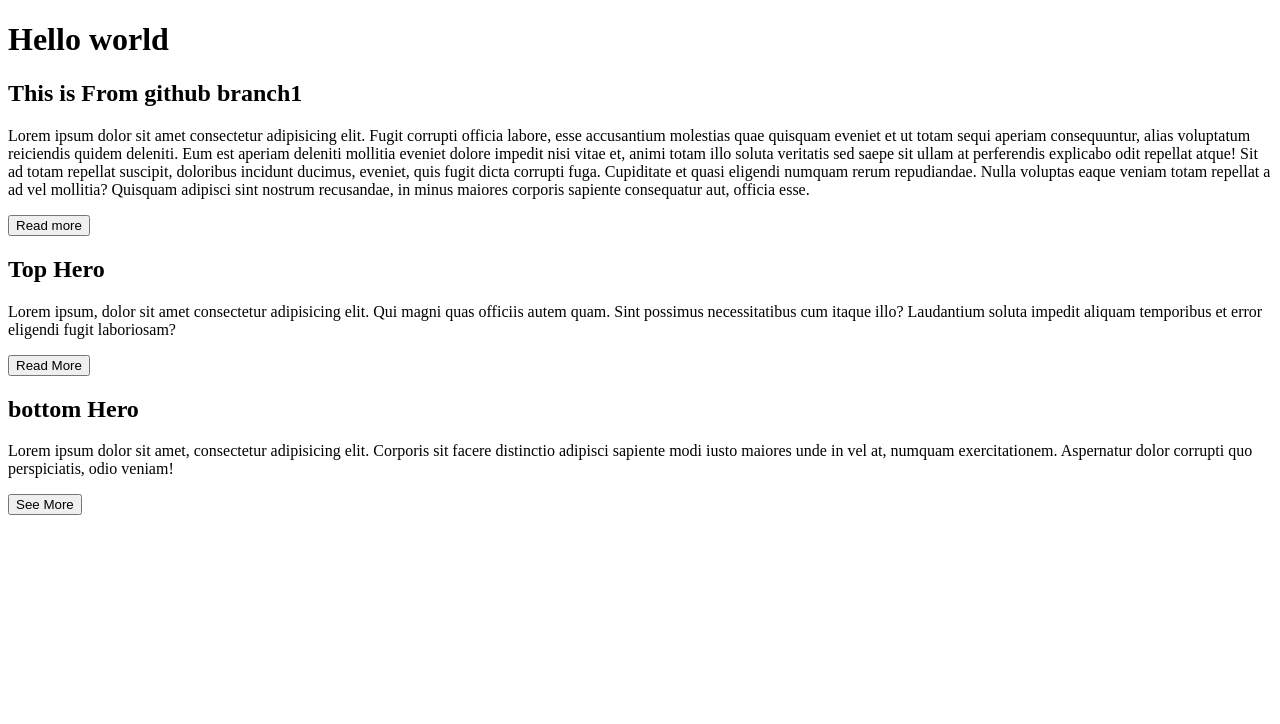
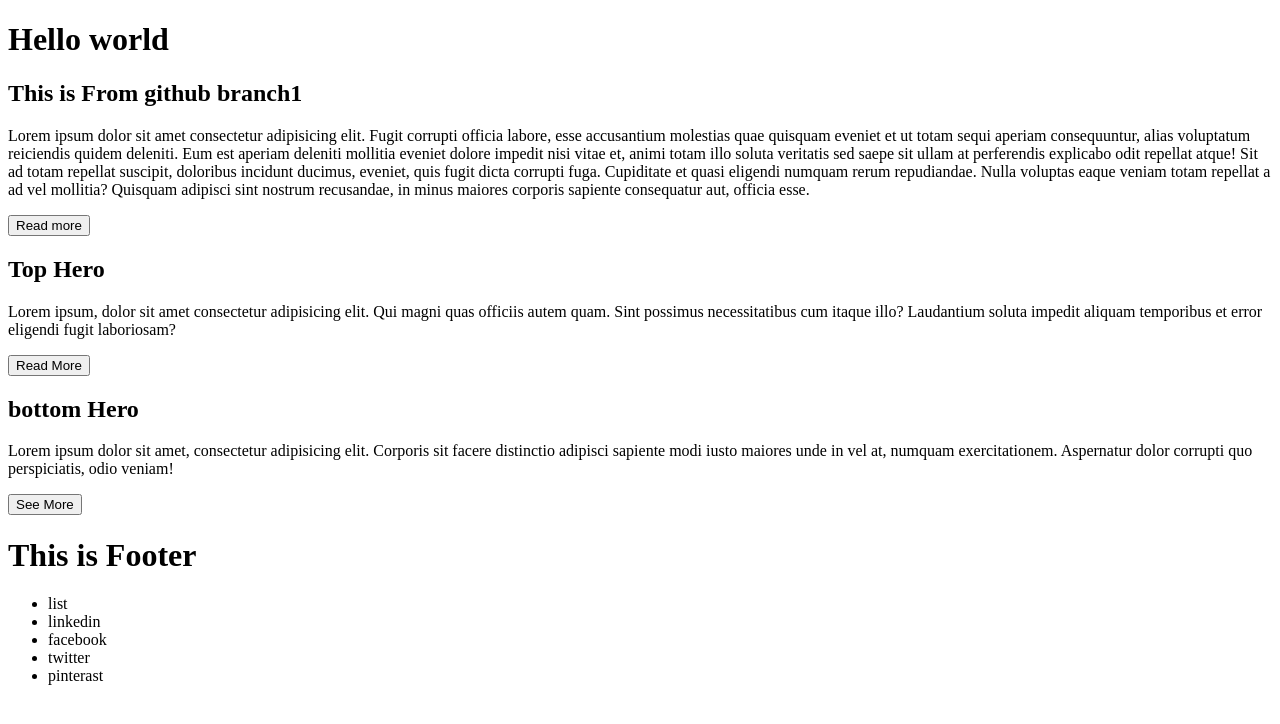
Before and after one commit to asrafulsow/git-practice, a plain HTML site: page index.html in a window 1280 px wide. Drawn offline with Linux system fonts and the light colour scheme.

Commit message:
new code added

```diff
--- a/index.html
+++ b/index.html
@@ -35,6 +35,18 @@
             <button>See More</button>
         </div>
     </section>
+    <footer>
+        <h1>This is Footer</h1>
+        <nav>
+            <ul>
+                <li>list</li>
+                <li>linkedin</li>
+                <li>facebook</li>
+                <li>twitter</li>
+                <li>pinterast</li>
+            </ul>
+        </nav>
+    </footer>
 </body>
 
 </html>
```
